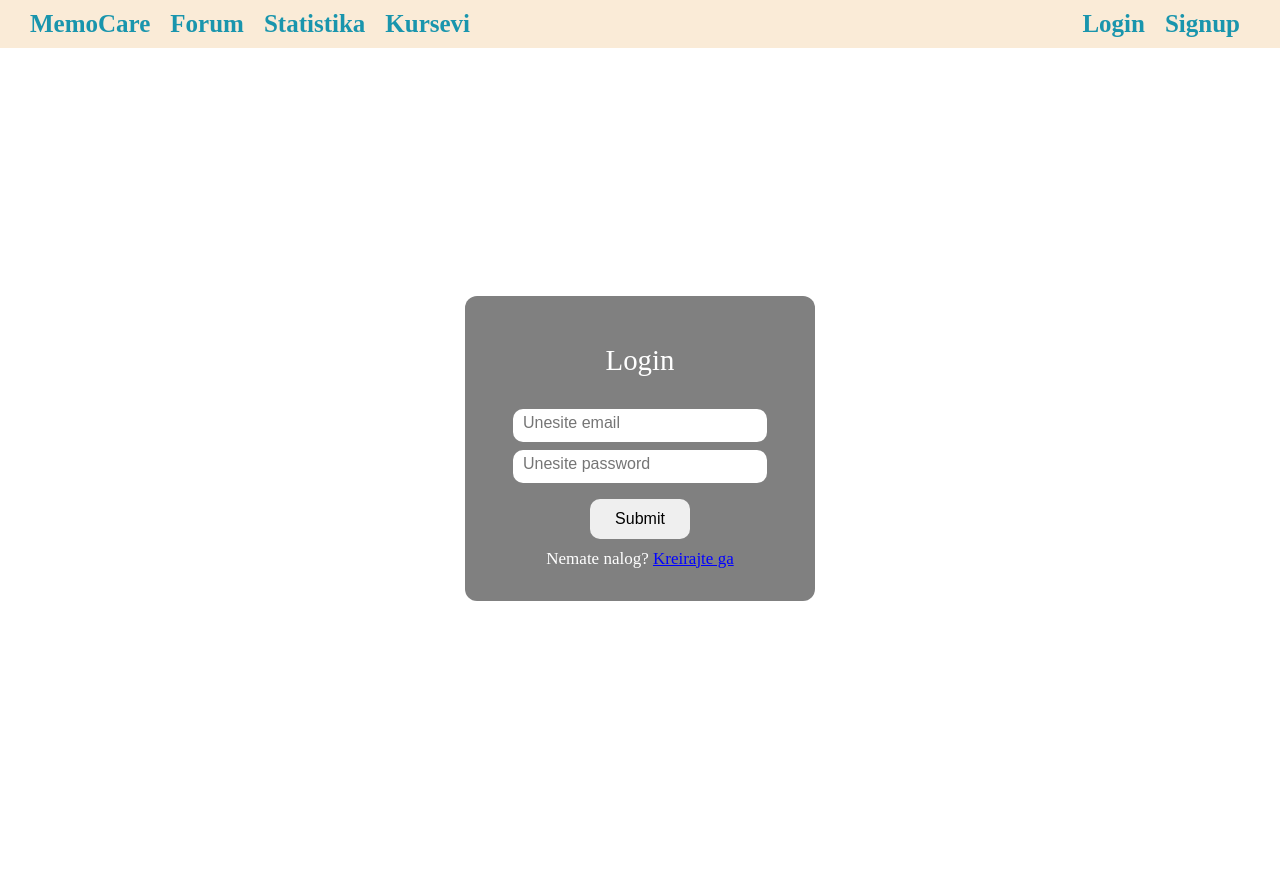
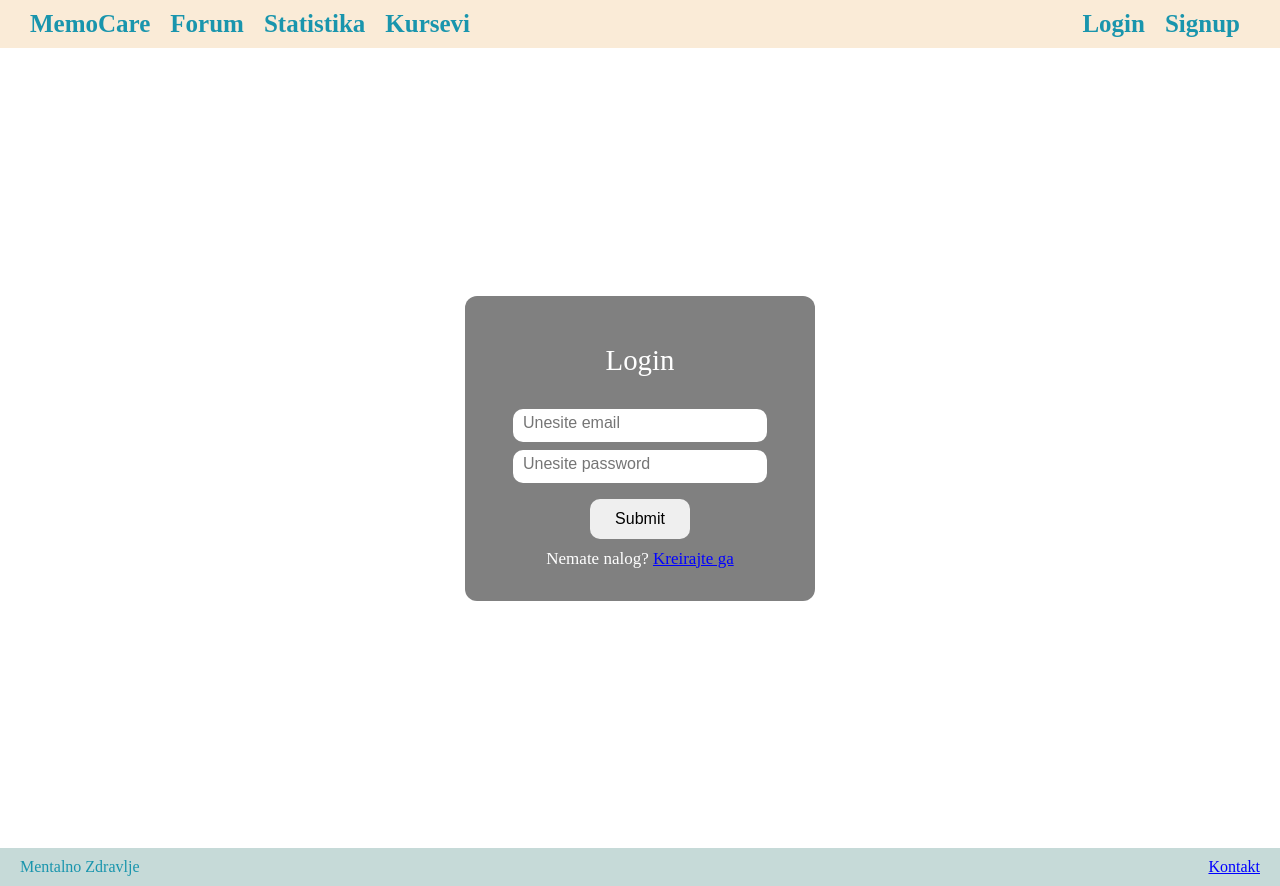
Before and after one commit to AlekKostic/ThriveTogether, a React (Vite) app in the folder Front/: page /login in a window 1280 px wide. Before the commit the page ends 848 px from the top, so only its background shows below. Built offline with nearby package versions, Linux system fonts and the light colour scheme.

Commit message:
dodat Footer

```diff
--- a/Front/src/Components/Component.jsx
+++ b/Front/src/Components/Component.jsx
@@ -1,4 +1,5 @@
 import Navbar from "./Navbar";
+import Footer from "./Footer";
 import "./uredjivanje.css"
 import { useNavigate } from 'react-router-dom'; // Importujte useNavigate
 
@@ -36,16 +37,7 @@ const Component = () => {
           </div>
         ))}
       </div>
-    <footer className="footer">
-      <nav className="foot">
-        <div className="foot-left">
-            <p id="#MentalZ">Mentalno Zdravlje</p>
-        </div>
-        <div className="foot-right">
-            <a href="#Kontakt">Kontakt</a>
-        </div>
-      </nav>
-    </footer>
+    <Footer />
   </div>
   )
 }
--- /dev/null
+++ b/Front/src/Components/Footer.jsx
@@ -0,0 +1,18 @@
+import React from 'react'
+
+const Footer = () => {
+  return (
+    <footer className="footer">
+      <nav className="foot">
+        <div className="foot-left">
+            <p id="#MentalZ">Mentalno Zdravlje</p>
+        </div>
+        <div className="foot-right">
+            <a href="#Kontakt">Kontakt</a>
+        </div>
+      </nav>
+    </footer>
+  )
+}
+
+export default Footer
--- a/Front/src/Components/uredjivanje.css
+++ b/Front/src/Components/uredjivanje.css
@@ -70,6 +70,8 @@
   .navbar a:hover {
     text-decoration: underline;
 }
+
+
 
 .Hero {
     background-image: url('MZ.jpg');
--- a/Front/src/Pages/Loginpage.jsx
+++ b/Front/src/Pages/Loginpage.jsx
@@ -1,12 +1,13 @@
 import React from 'react'
 import Login from '../components/Login'
 import Navbar from '../Components/Navbar'
-
+import Footer from '../Components/Footer'
 const Loginpage = () => {
   return (
     <div>
       <Navbar />
       <Login />
+      <Footer />
     </div>
   )
 }
--- a/Front/src/Pages/Signinpage.jsx
+++ b/Front/src/Pages/Signinpage.jsx
@@ -1,12 +1,14 @@
 import React from 'react'
 import Signup from '../Components/Signup'
 import Navbar from '../Components/Navbar'
+import Footer from '../Components/Footer'
 
 const Signinpage = () => {
   return (
     <div>
       <Navbar />
       <Signup />
+      <Footer />
     </div>
   )
 }
```
